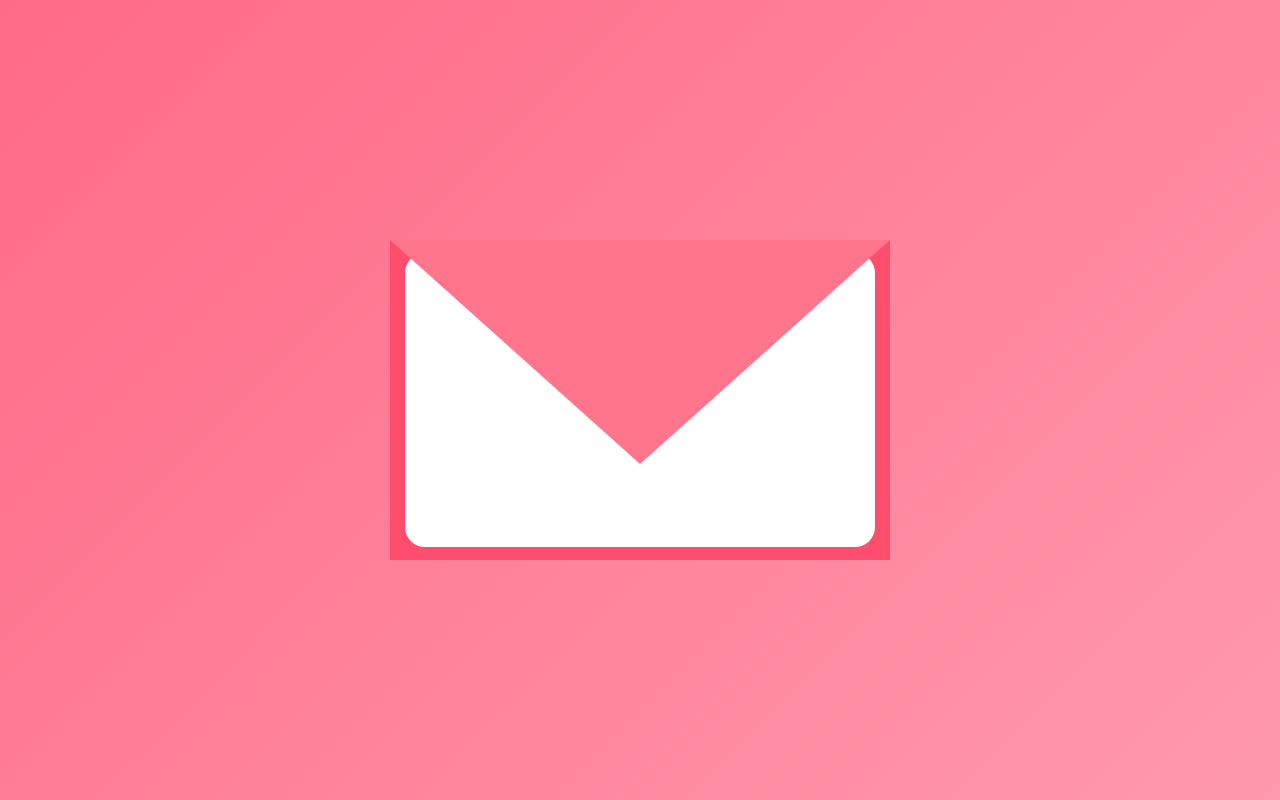
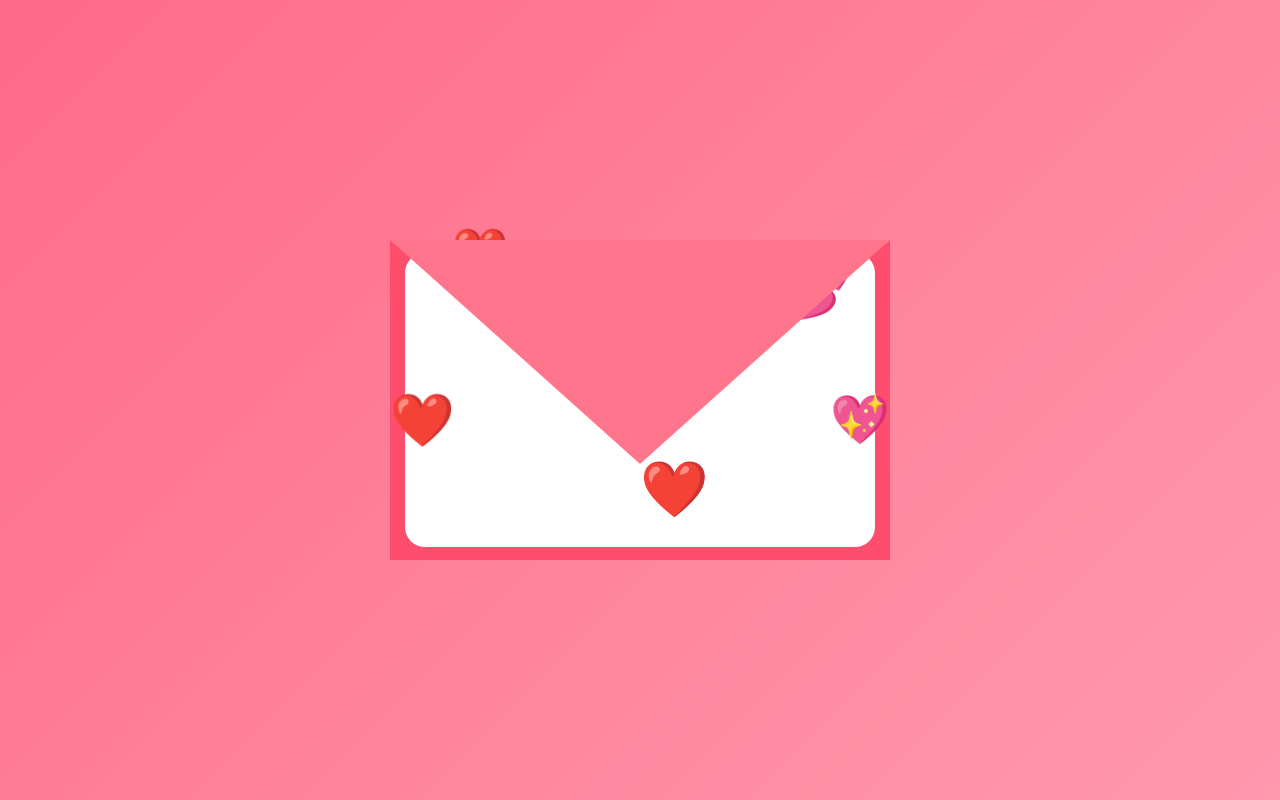
Before and after one commit to rohitbora178/reactify, a React (Create React App) app: page / in a window 1280 px wide. Built offline with nearby package versions, Linux system fonts and the light colour scheme.

Commit message:
first commit5

```diff
--- a/src/App.css
+++ b/src/App.css
@@ -14,7 +14,7 @@
   padding: 20px;
 }
 
-/* Bigger Envelope */
+/* Envelope */
 .envelope {
   position: relative;
   width: 100%;
@@ -24,10 +24,12 @@
   cursor: pointer;
   perspective: 1200px;
   transition: 0.4s;
+  animation: envelopeBounce 2s ease-in-out infinite;
 }
 
 .envelope:hover {
   transform: scale(1.05);
+  filter: drop-shadow(0 10px 30px rgba(255, 77, 109, 0.4));
 }
 
 /* Flap */
@@ -64,7 +66,7 @@
   flex-direction: column;
   align-items: stretch;
   z-index: 2;
-  overflow: auto;
+  overflow: visible;
   box-sizing: border-box;
 }
 
@@ -142,6 +144,68 @@
   to { opacity: 1; transform: scale(1); }
 }
 
+@keyframes envelopeBounce {
+  0%, 100% { transform: translateY(0px); }
+  50% { transform: translateY(-15px); }
+}
+
+@keyframes heartPulse {
+  0%, 100% { transform: scale(1); }
+  25% { transform: scale(1.2); }
+  50% { transform: scale(1); }
+  75% { transform: scale(1.15); }
+}
+
+@keyframes heartFloat {
+  0%, 100% { transform: translateY(0px); }
+  50% { transform: translateY(-10px); }
+}
+
+/* Love Icon */
+.love-icon {
+  position: absolute;
+  font-size: 50px;
+  animation: heartPulse 1.5s ease-in-out infinite, heartFloat 3s ease-in-out infinite;
+}
+
+.love-icon-1 {
+  top: -20px;
+  left: 10%;
+  font-size: 45px;
+  animation-delay: 0s;
+}
+
+.love-icon-2 {
+  top: 20px;
+  right: 5%;
+  font-size: 50px;
+  animation-delay: 0.3s;
+}
+
+.love-icon-3 {
+  top: 50%;
+  left: -15px;
+  font-size: 52px;
+  animation-delay: 0.6s;
+  transform: translateY(-50%);
+}
+
+.love-icon-4 {
+  top: 50%;
+  right: -15px;
+  font-size: 48px;
+  animation-delay: 0.9s;
+  transform: translateY(-50%);
+}
+
+.love-icon-5 {
+  bottom: 20px;
+  left: 50%;
+  transform: translateX(-50%);
+  font-size: 55px;
+  animation-delay: 1.2s;
+}
+
 /* Mobile Responsive */
 @media (max-width: 768px) {
   .envelope {
--- a/src/App.js
+++ b/src/App.js
@@ -49,7 +49,13 @@ const App = () => {
       {!isOpen ? (
         <div className="envelope" onClick={() => setIsOpen(!isOpen)}>
           <div className="flap"></div>
-          <div className="letter"></div>
+          <div className="letter">
+            <div className="love-icon love-icon-1">❤️</div>
+            <div className="love-icon love-icon-2">💕</div>
+            <div className="love-icon love-icon-3">❤️</div>
+            <div className="love-icon love-icon-4">💖</div>
+            <div className="love-icon love-icon-5">❤️</div>
+          </div>
         </div>
       ) : (
         <div className="slider" onClick={(e) => e.stopPropagation()}>
```
